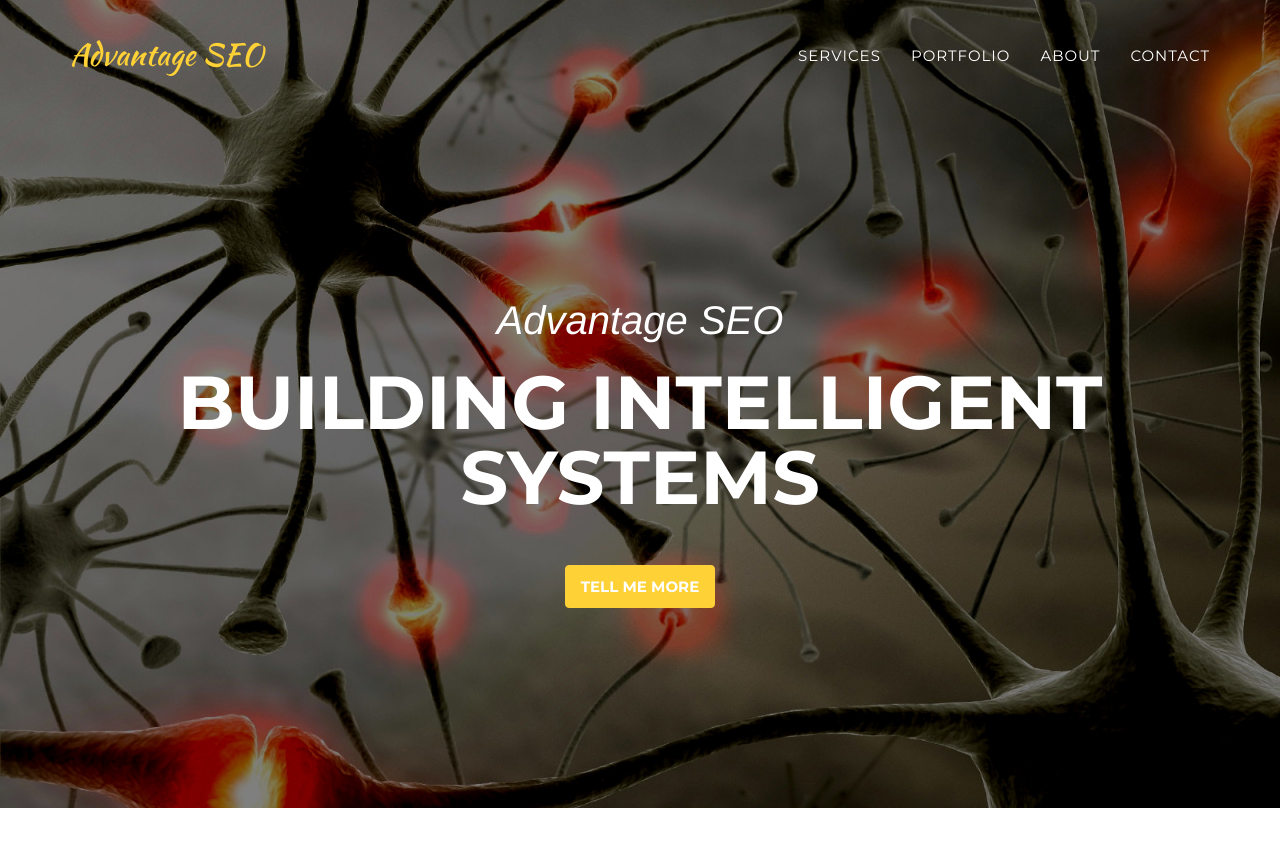
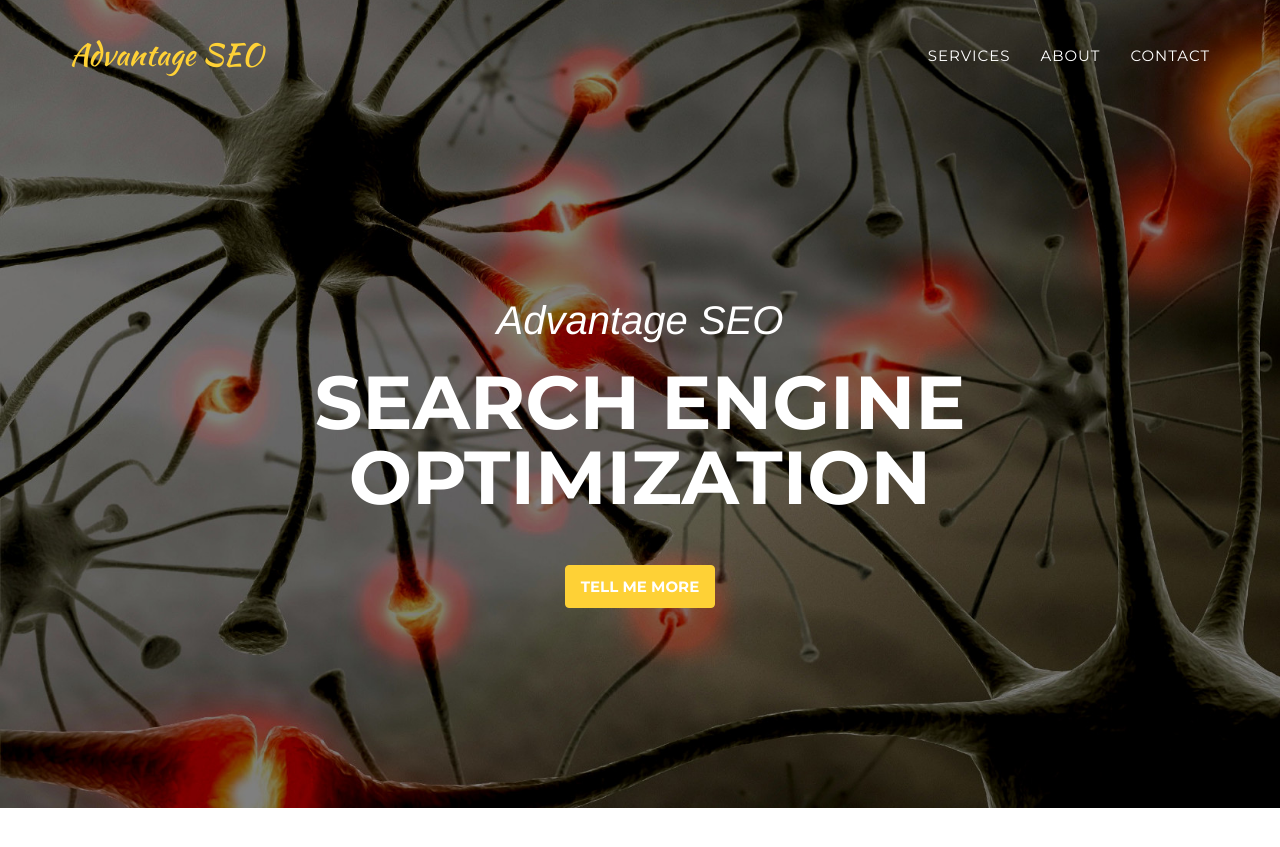
Before and after one commit to LinneaHubble/LinneaHubble.github.io, a Jekyll site: the page built from index.html, in a window 1280 px wide and 900 px high. Shown: the top 847 px of the window. Built offline with Jekyll 4.4.1, drawn with Linux system fonts in a browser that asks for light colours; some web fonts are replaced.

Commit message:
change header and menu

```diff
--- a/_includes/header.html
+++ b/_includes/header.html
@@ -21,9 +21,9 @@
                     <li>
                         <a class="page-scroll" href="#services">Services</a>
                     </li>
-                    <li>
+                    <!-- <li>
                         <a class="page-scroll" href="#portfolio">Portfolio</a>
-                    </li>
+                    </li> -->
                      <li>
                         <a class="page-scroll" href="#about">About</a>
                     </li>
@@ -45,7 +45,7 @@
         <div class="container">
             <div class="intro-text">
                 <div class="intro-lead-in">{{site.title}}</div>
-                <div class="intro-heading">Building intelligent systems</div>
+                <div class="intro-heading">Search Engine Optimization</div>
                 <a href="#services" class="page-scroll btn btn-primary">Tell Me More</a>
             </div>
         </div>
```
